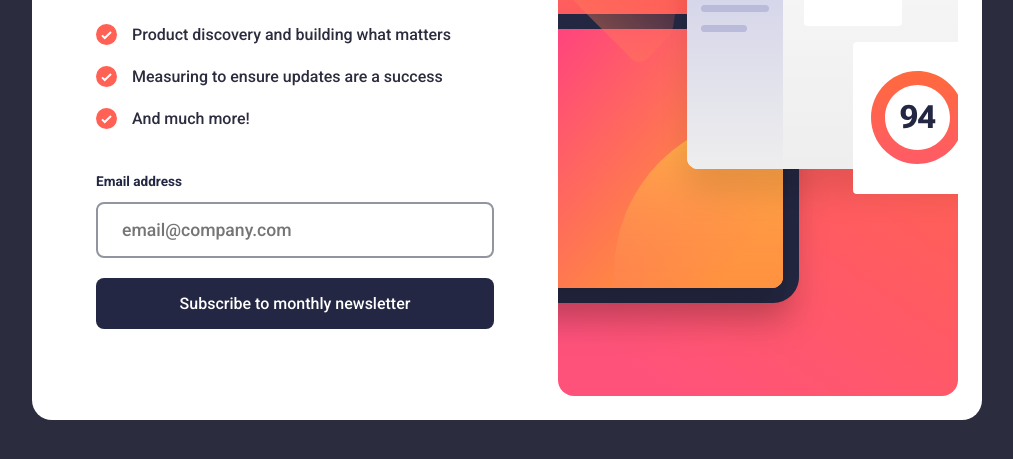
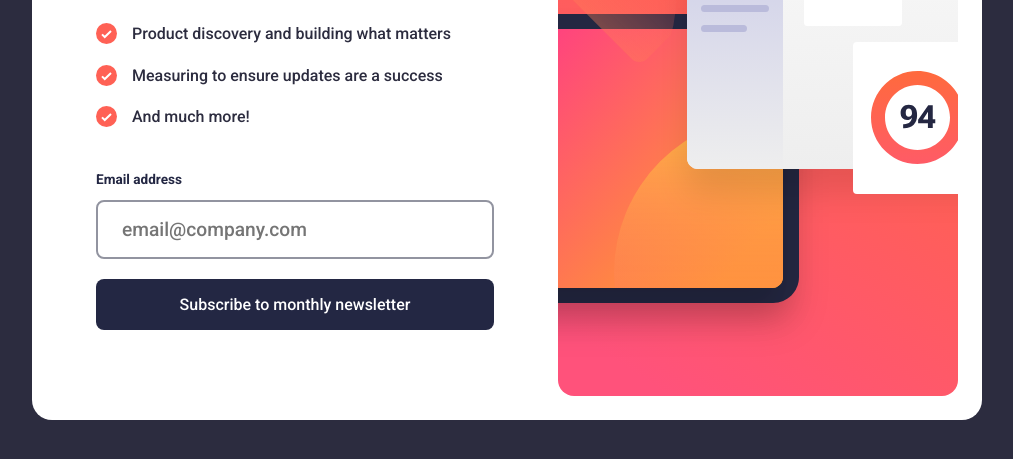
Before and after one commit to sameermandve/News-Letter-Sign-Up-Page, a plain HTML site: page index.html in a window 1280 px wide. Shown: the part 301-760 px from the top of the page, without its empty margins (133-1146 px from the left). Drawn offline with Linux system fonts and the light colour scheme.

Commit message:
Final Commit

```diff
--- a/style.css
+++ b/style.css
@@ -115,8 +115,9 @@ input {
   border-style: solid;
   border: 2px solid var(--Grey);
   margin-bottom: 1.25rem;
-  font-size: 1.1rem;
+  font-size: 1.2rem;
   font-weight: 500;
+  color: var(--Dark-Slate-Grey);
 }
 
 input.colorPlace::-webkit-input-placeholder {
```
